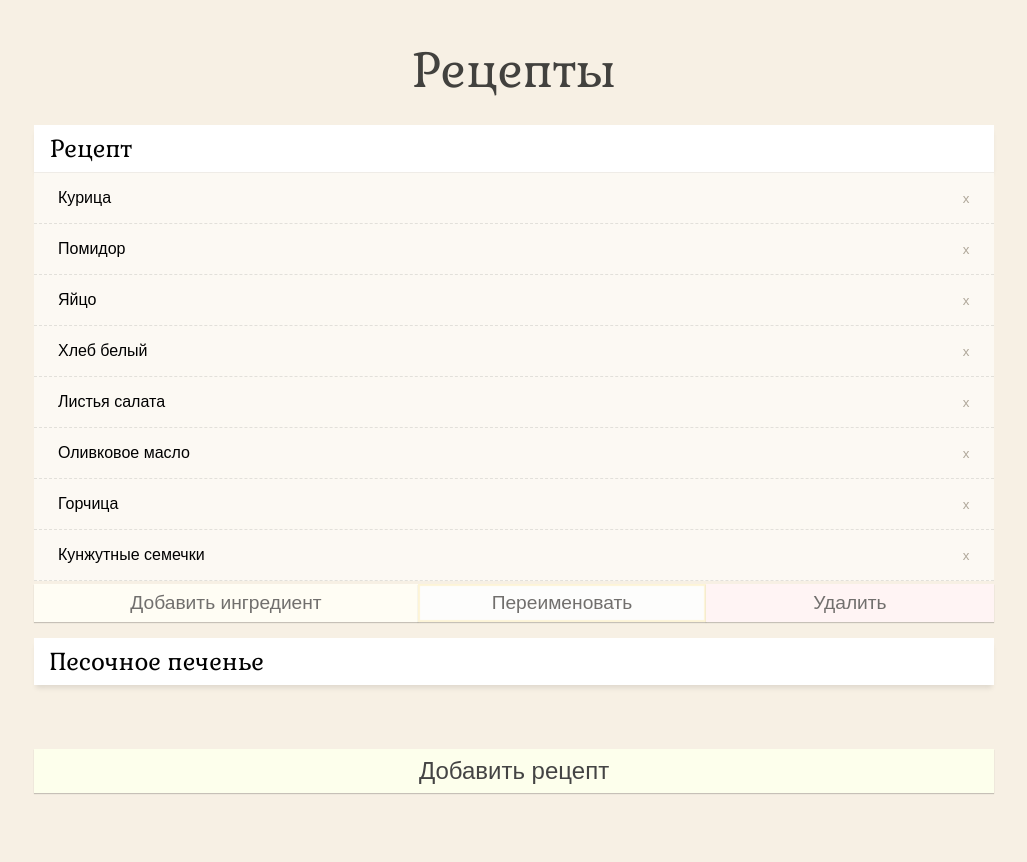
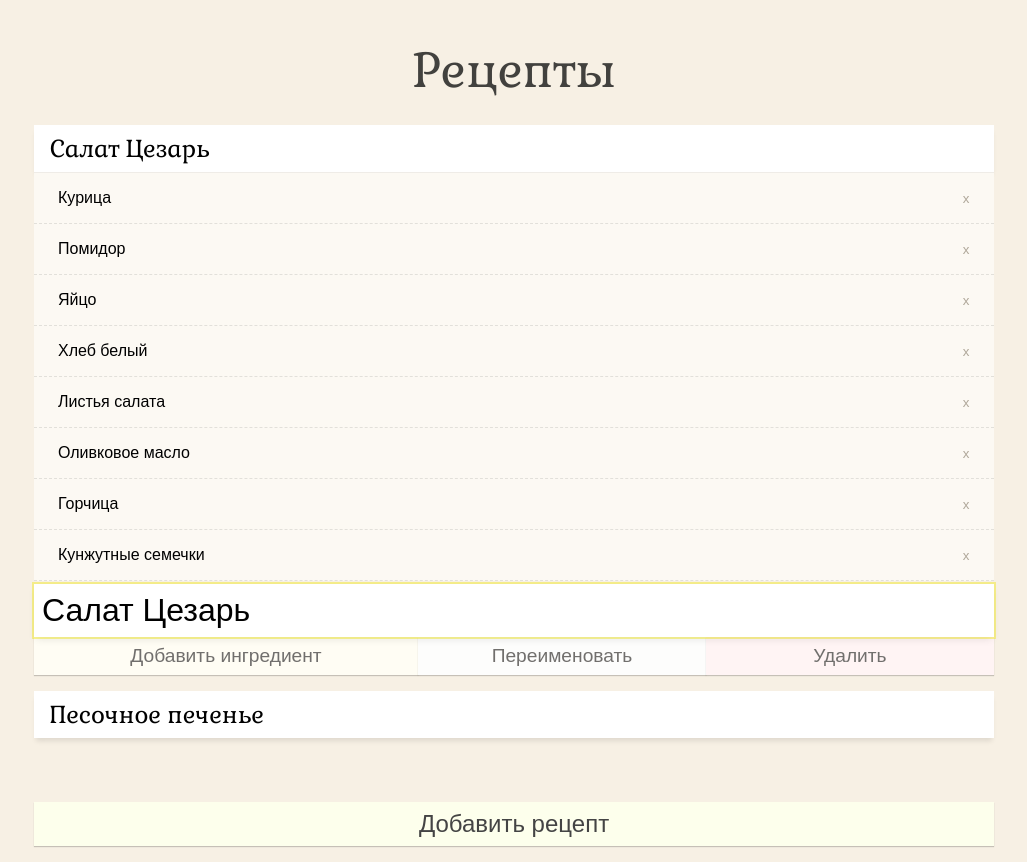
Before and after one commit to i1yas/recipe-list, a React (Create React App) app: page / in a window 1280 px wide. Both pictures are taken after a click on the button "Переименовать". Shown: the whole page, without its empty margins (126-1153 px from the left). Before the commit the page ends 809 px from the top, so only its background shows below. Built offline with nearby package versions, Linux system fonts and the light colour scheme.

Commit message:
Add rename recipe functionality

```diff
--- a/src/Recipe/Recipe.css
+++ b/src/Recipe/Recipe.css
@@ -35,6 +35,21 @@
 	display: inline-block;
 }
 
+.Recipe__input-rename {
+	padding: .5rem;
+	font-size: 2rem;
+	width: 100%;
+	position: relative;
+	z-index: 10;
+	box-sizing: border-box;
+	border: none;
+	box-shadow: 0 4px 8px -2px rgba(0, 0, 0, .1);
+}
+
+.Recipe__input-rename:focus {
+	outline: 2px solid rgba(240, 230, 0, .4);
+}
+
 .Recipe__add {
 	width: 40%;
 }
--- a/src/Recipe/Recipe.js
+++ b/src/Recipe/Recipe.js
@@ -11,16 +11,21 @@ class Recipe extends Component {
 			...props.data
 		};
 	}
+	componentDidUpdate() {
+		if(this.state.isRenamed) {
+			this.refs.area.focus();
+		}
+	}
 	toggleList() {
 		this.setState({
 			...this.state,
 			isOpen: !this.state.isOpen
 		});
 	}
-	rename() {
+	updateName(event) {
 		this.setState({
 			...this.state,
-			name: "Рецепт"
+			name: event.target.value
 		})
 	}
 	delete() {
@@ -52,6 +57,26 @@ class Recipe extends Component {
 			}
 		});
 	}
+	finishRename() {
+		this.setState({
+			...this.state,
+			isRenamed: false
+		})
+	};
+	renameHandler() {
+		this.setState({
+			...this.state,
+			isRenamed: true
+		});
+	}
+	blurHandler() {
+		this.finishRename();
+	}
+	enterHandler(event) {
+		if(event.key === 'Enter') {
+			this.finishRename();
+		}
+	}
 	addIngr() {
 		const newIngr = {
 			id: this.state.ingrList.length,
@@ -73,6 +98,16 @@ class Recipe extends Component {
 						updateList={this.updateList.bind(this)}
 						deleteItem={this.deleteItem.bind(this)}
 						/>
+						{this.state.isRenamed &&
+							<input type="text"
+							className="Recipe__input-rename"
+							ref="area"
+							value={this.state.name}
+							onChange={this.updateName.bind(this)}
+							onKeyPress={this.enterHandler.bind(this)}
+							onBlur={this.blurHandler.bind(this)}
+							/>
+						}
 						<div className="Recipe__buttons">
 							<div className="Recipe__add">
 								<Button
@@ -83,7 +118,7 @@ class Recipe extends Component {
 							</div>
 							<div className="Recipe__rename">
 								<Button
-								clickEvent={this.rename.bind(this)}
+								clickEvent={this.renameHandler.bind(this)}
 								>
 									Переименовать
 								</Button>
```
